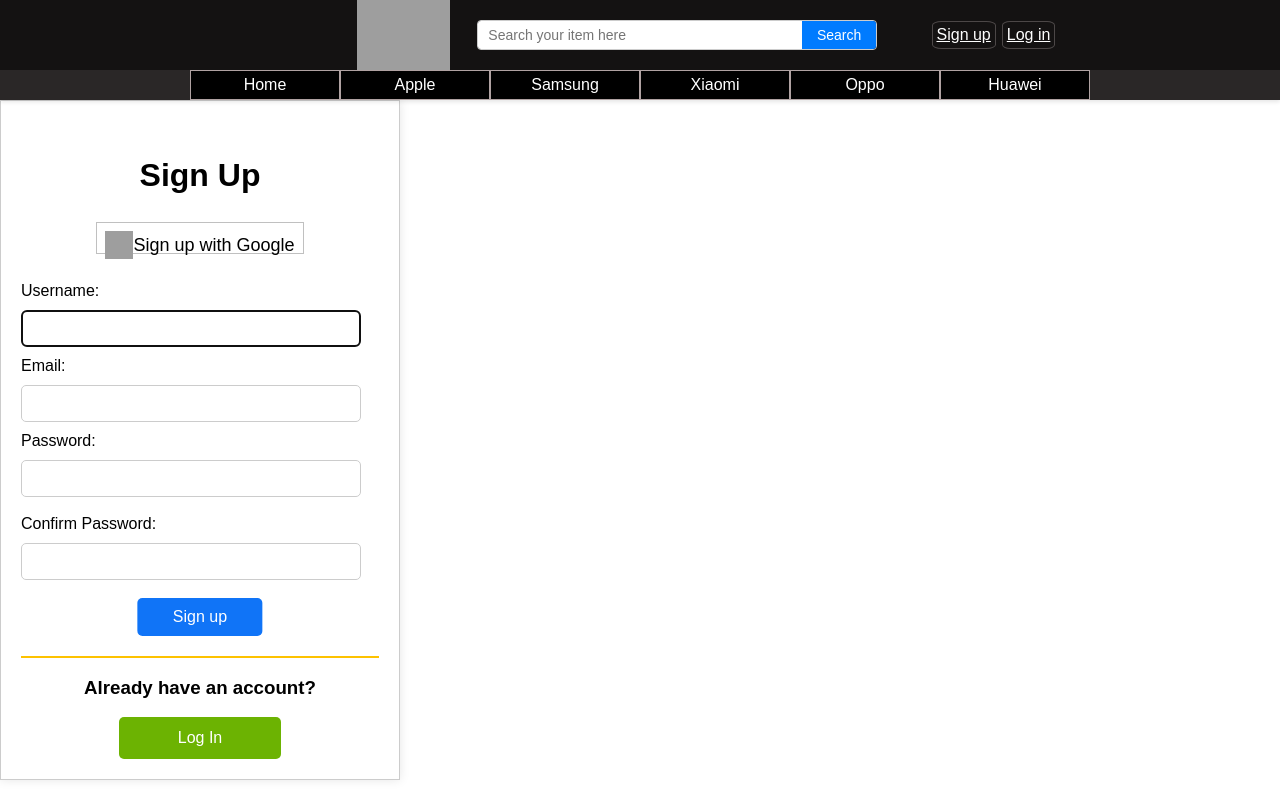
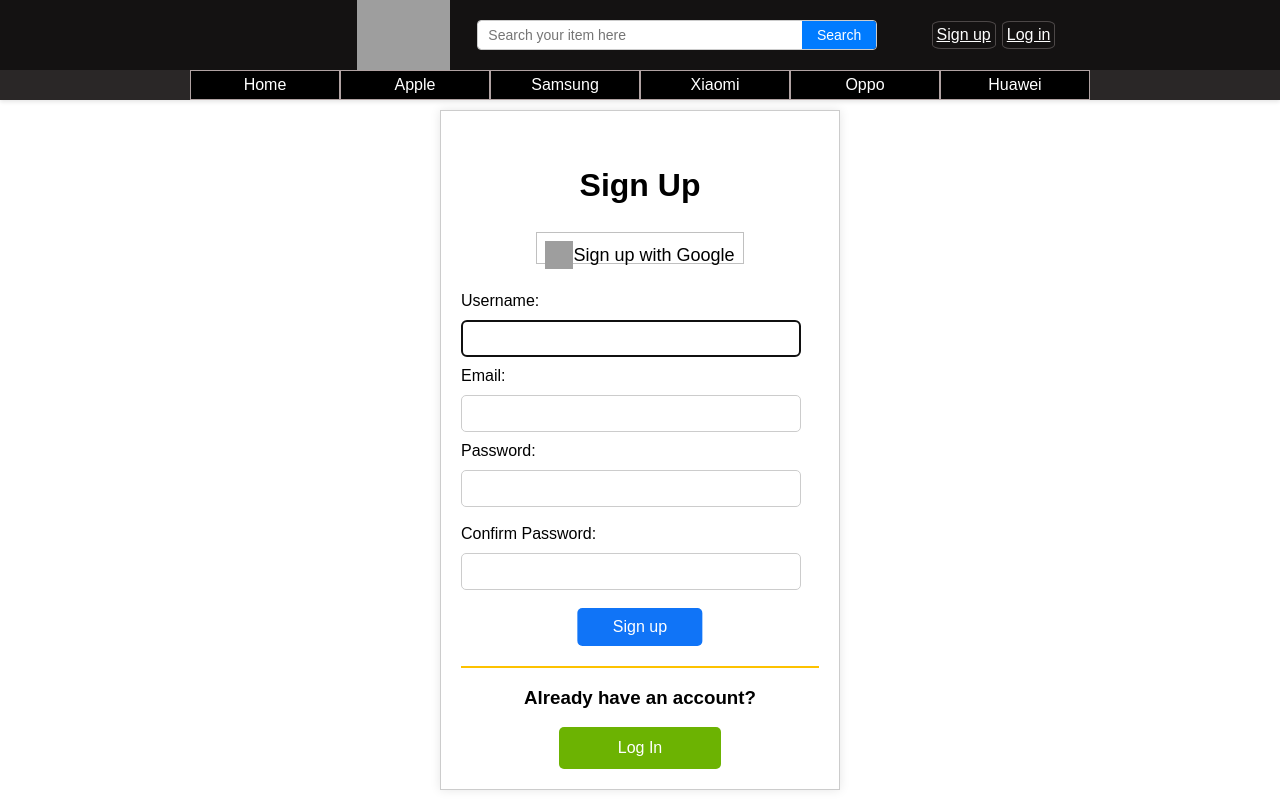
Before and after one commit to ngocbityta/PriceManagement, a React (Vite) app: page /signup in a window 1280 px wide. Built offline with nearby package versions, Linux system fonts and the light colour scheme; grey boxes are pictures that could not be loaded.

Commit message:
fix signup css

```diff
--- a/src/page/main/signup/signup.jsx
+++ b/src/page/main/signup/signup.jsx
@@ -48,7 +48,8 @@ const Signup = () => {
     }, [user, pwd, matchPwd])
 
     return (
-        <div id="wrapper">
+        <div className="signup">
+            <div id="signup-wrapper">
 
                 <p ref={errRef} className={errMsg ? "errMsg" : "offscreen"} aria-live="assertive">{errMsg}</p>
 
@@ -151,6 +152,7 @@ const Signup = () => {
 
                 </div>
             </div>
+        </div>
 
     )
 }
--- a/src/page/main/signup/style.scss
+++ b/src/page/main/signup/style.scss
@@ -1,9 +1,16 @@
-#wrapper {
+.signup {
+    display: flex;
+    width: 100%;
+    justify-content: center;
+}
+
+#signup-wrapper {
     width: 400px;
+    margin-top: 10px;
     padding: 20px;
     border: 1px solid #ccc;
     box-shadow: 0 0 10px rgba(0, 0, 0, 0.1);
-    justify-content: center;
+    // transform: translate(130%);
 }
 
 #title {
```
Lines whose indentation alone changed are shown as unchanged.
